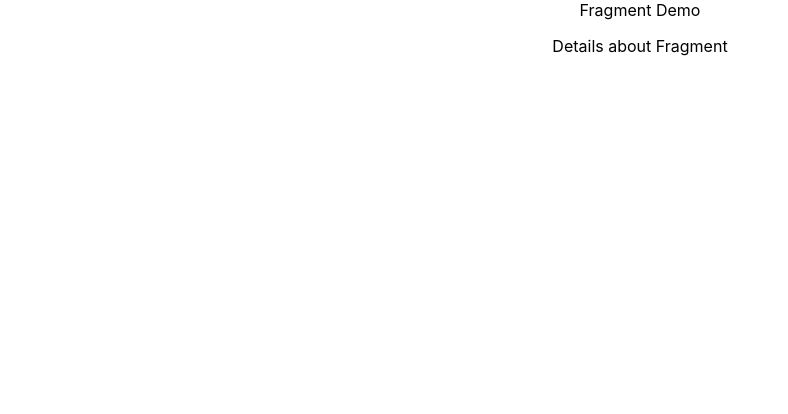
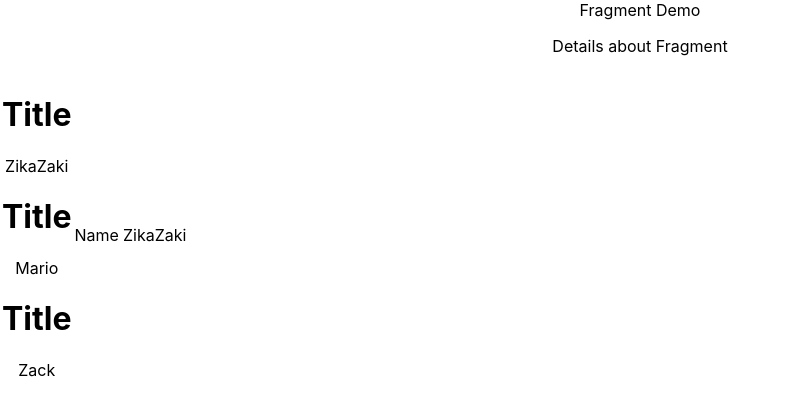
Before and after one commit to ZikaZaki/cake-shop, a React (Create React App) app: page / in a window 1280 px wide. Shown: the top 414 px of the page, without its empty margins (0-788 px from the left). Built offline with nearby package versions, Linux system fonts and the light colour scheme.

Commit message:
add Columns component

```diff
--- a/src/App.js
+++ b/src/App.js
@@ -12,12 +12,14 @@ import ParentComponent from "./components/ParentComponent";
 import Form from "./components/Form";
 import LifecycleA from "./components/LifecycleA";
 import FragmentComp from "./components/FragmentComp";
+import Table from "./components/Table";
 
 function App() {
   return (
     <Provider store={store}>
       <div className="App">
         <FragmentComp />
+        <Table />
         {/* <LifecycleA /> */}
         {/* <ParentComponent /> */}
         {/* <Form /> */}
--- /dev/null
+++ b/src/components/Columns.js
@@ -0,0 +1,35 @@
+import React from "react"
+
+function Columns() {
+  const items = [
+    {
+        id: 1,
+        name: "ZikaZaki",
+    },
+    {
+        id: 2,
+        name: "Mario",
+    },
+    {
+        id: 3,
+        name: "Zack",
+    }
+  ]
+  return (
+    // The only limitation to the shorthand syntax is that it does not support keys as props or any other attributes.
+    <>
+        {
+            items.map((item) => (
+                <React.Fragment key={item.id}>
+                    <h1>Title</h1>
+                    <p>{item.name}</p>
+                </React.Fragment>
+            ))
+        }
+        <td>Name</td>
+        <td>ZikaZaki</td>
+    </>
+  )
+}
+
+export default Columns
--- a/src/components/Table.js
+++ b/src/components/Table.js
@@ -1,11 +1,12 @@
 import React from "react"
+import Columns from "./Columns"
 
 function Table() {
   return (
     <table>
         <tbody>
             <tr>
-
+                <Columns />
             </tr>
         </tbody>
     </table>
```
